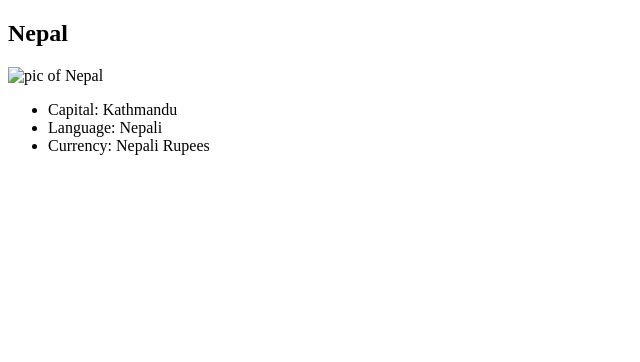
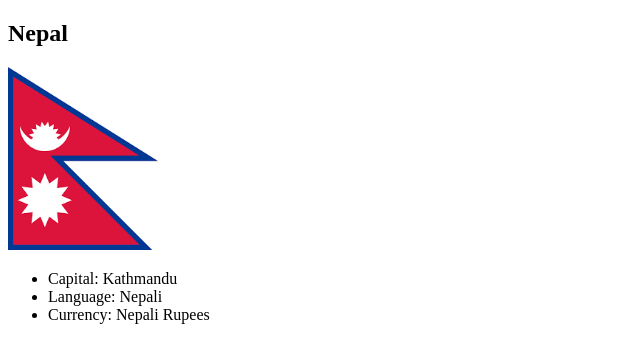
Before and after one commit to sujitkaya/day1assignment8, a plain HTML site: page index.html in a window 1280 px wide. Shown: the whole page, without its empty margins (0-640 px from the left). Drawn offline with Linux system fonts and the light colour scheme; the site is published under a folder, as on GitHub Pages, so addresses that start at the root find nothing.

Commit message:
Assignment8edited

```diff
--- a/index.html
+++ b/index.html
@@ -10,7 +10,7 @@
 <body>
     <h2>Nepal</h2>
 
-    <img src="/nepal.png" alt="pic of Nepal" width="150">
+    <img src="nepal.png" alt="pic of Nepal" width="150">
     <ul>
         <li> Capital: Kathmandu</li>
         <li> Language: Nepali</li>
```
